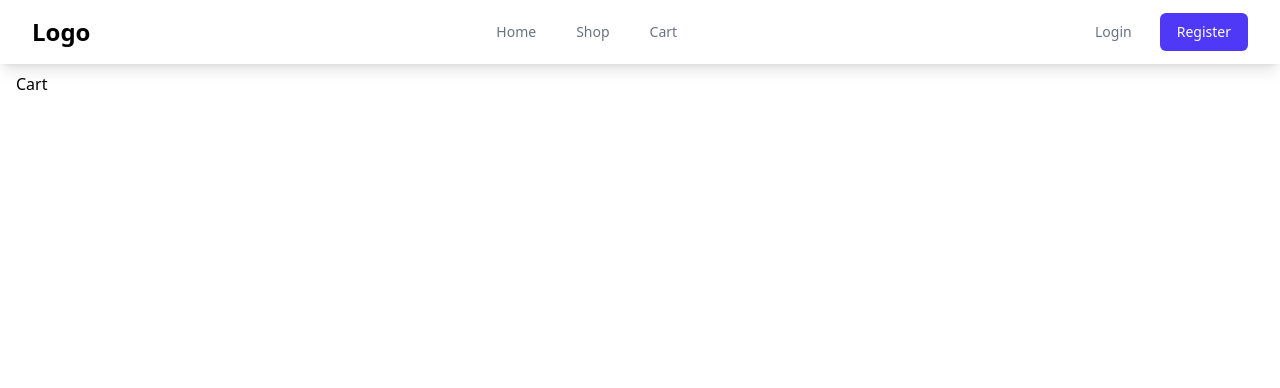
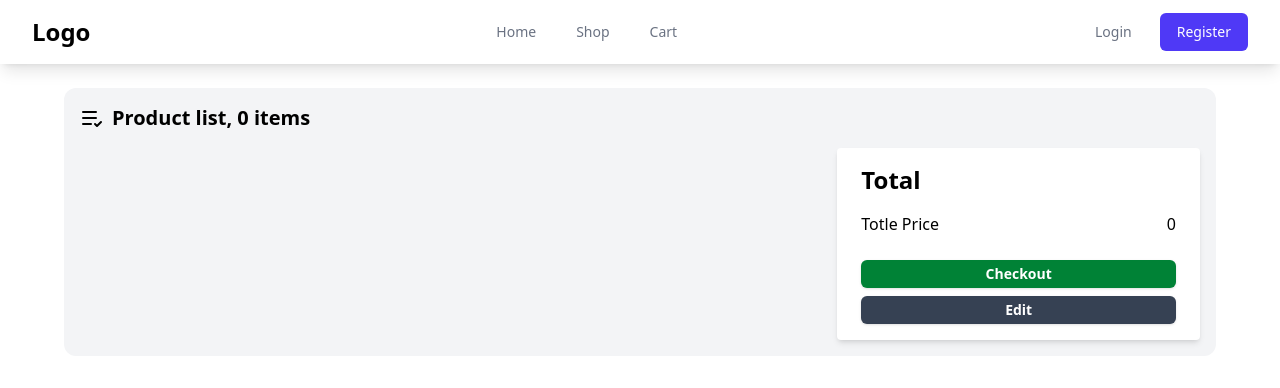
Before and after one commit to Warkung/E-Commerce, a React (Vite) app in the folder client/: page /cart in a window 1280 px wide. Shown: the top 388 px of the page. Built offline with nearby package versions, Linux system fonts and the light colour scheme.

Commit message:
EP19 Carts page

```diff
--- a/client/src/api/product.js
+++ b/client/src/api/product.js
@@ -2,7 +2,7 @@ import axios from "axios";
 
 const URL = import.meta.env.VITE_URL_API;
 
-export const createProduct = async (form) =>
+export const createProduct = async (token,form) =>
   await axios.post(`${URL}/product`, form, {
     headers: {
       Authorization: `Bearer ${token}`,
--- a/client/src/components/card/CartCard.jsx
+++ b/client/src/components/card/CartCard.jsx
@@ -1,5 +1,6 @@
-import { BrushCleaning, Trash2 } from "lucide-react";
+import { BrushCleaning, Minus, Plus, Trash2 } from "lucide-react";
 import useEcomStore from "../../store/ecomStore";
+import { Link } from "react-router-dom";
 
 function CartCard() {
   const {
@@ -13,12 +14,16 @@ function CartCard() {
   return (
     <div>
       <div className="flex justify-between items-center mb-4">
-        <h1 className="text-2xl font-bold mb-4">Cart</h1>
+        <h1 className="text-2xl font-bold mb-4">
+          {carts.length} Selected Items
+        </h1>
         <button
+          disabled={carts.length === 0}
           onClick={actionClearCart}
-          className="p-2 rounded-full text-red-500 hover:bg-red-100 hover:text-red-700 transition-colors duration-300"
+          className="flex items-center gap-2 bg-gray-100  p-2 rounded-full text-red-500 hover:bg-red-100 hover:text-red-700 transition-colors duration-300 disabled:cursor-not-allowed disabled:bg-gray-200 disabled:text-gray-400"
         >
-          <BrushCleaning size={20} />
+          <BrushCleaning size={24} />
+          <span className="font-bold">Clear</span>
         </button>
       </div>
       {/* border card */}
@@ -31,12 +36,16 @@ function CartCard() {
               {/*Row1 left */}
               <div className="flex gap-2 items-center">
                 {/* img */}
-                <div className="w-16 h-16 bg-gray-200 rounded-md text-center flex justify-center items-center">
+                <div className="w-20 h-20 shadow bg-gray-200 rounded-md text-center flex justify-center items-center">
+                  {cart.images.length !== 0 ? (
                     <img
                       src={cart.images[0].url}
-                    className="w-full h-full "
+                      className="w-full h-full rounded-md"
                       alt={cart.title}
                     />
+                  ) : (
+                    <span className="text-gray-500 text-sm ">No Image</span>
+                  )}
                 </div>
                 {/* text */}
                 <div>
@@ -60,19 +69,22 @@ function CartCard() {
             {/*Row2*/}
             <div className="flex justify-between">
               {/* Row2 left */}
-              <div className="border rounded px-1 py-1 text-xs ">
+              <div className="flex justify-center items-center w-20 h-6 rounded text-xs ">
                 <button
+                  disabled={cart.count <= 1}
                   onClick={() => actionUpdateQuantity(cart.id, cart.count - 1)}
-                  className="bg-gray-200 px-2 py-1 w-7 rounded hover:cursor-pointer hover:bg-gray-300 transition-all duration-300 ease-in-out "
+                  className=" bg-gray-300 mx-0.5 px-0.5 py-0.25 text-white rounded-md hover:cursor-pointer hover:bg-gray-500 transition-all duration-300 ease-in-out disabled:cursor-not-allowed disabled:bg-gray-200"
                 >
-                  -
+                  <Minus size={18} />
                 </button>
-                <span className="px-4 py-1">{cart.count}</span>
+                <span className="w-xl text-center text-[16px] font-semibold">
+                  {cart.count}
+                </span>
                 <button
                   onClick={() => actionUpdateQuantity(cart.id, cart.count + 1)}
-                  className="bg-gray-200 px-2 py-1 w-7 rounded hover:cursor-pointer hover:bg-gray-300 transition-all duration-300 ease-in-out "
+                  className=" bg-gray-300 mx-0.5 px-0.5 py-0.25 text-white rounded-md hover:cursor-pointer hover:bg-gray-500 transition-all duration-300 ease-in-out"
                 >
-                  +
+                  <Plus size={18} />
                 </button>
               </div>
               {/* Row2 right */}
@@ -89,9 +101,23 @@ function CartCard() {
         </div>
 
         {/* Button */}
-        <button className="text-sm w-full mt-4 bg-green-700 text-white px-4 py-1 rounded-md hover:cursor-pointer hover:bg-green-500 transition-all duration-300 ease-in-out">
+        <Link
+          to={"/cart"}
+          className={carts.length === 0 ? "pointer-events-none" : ""}
+        >
+          {carts.length === 0 ? (
+            <button
+              className="text-sm font-bold shadow w-full mt-4 bg-gray-700 text-white px-4 py-2 rounded-md hover:cursor-not-allowed hover:bg-gray-500 transition-all duration-300 ease-in-out"
+              disabled
+            >
+              Cart is Empty
+            </button>
+          ) : (
+            <button className="text-sm font-bold shadow w-full mt-4 bg-green-700 text-white px-4 py-2 rounded-md hover:cursor-pointer hover:bg-green-500 transition-all duration-300 ease-in-out">
               Checkout
             </button>
+          )}
+        </Link>
       </div>
     </div>
   );
--- /dev/null
+++ b/client/src/components/card/ListCart.jsx
@@ -0,0 +1,81 @@
+import { ListCheck } from "lucide-react";
+import useEcomStore from "../../store/ecomStore";
+import { Link } from "react-router-dom";
+
+function ListCart() {
+  const { carts, getTotalPrice } = useEcomStore((state) => state);
+
+  return (
+    <div className="max-w-6xl mx-auto mt-6">
+      {/* Header */}
+      <div className="rounded-xl bg-gray-100 p-4">
+        <div className="flex gap-2 items-center mb-4">
+          <ListCheck size={24} />
+          <p className="text-lg sm:text-xl font-bold">
+            Product list, {carts.length} items
+          </p>
+        </div>
+        {/*Cart Body*/}
+        <div className="grid grid-cols-1 lg:grid-cols-3 gap-4">
+          {/* Left */}
+          <div className="lg:col-span-2">
+            {/* Card */}
+            {carts.map((cart) => (
+              <div
+                key={cart.id}
+                className="bg-white p-2 rounded-md shadow-md mb-2"
+              >
+                {/*Row1*/}
+                <div className="flex justify-between items-start sm:items-center gap-2">
+                  {/*Row1 left */}
+                  <div className="flex gap-2 items-center">
+                    {/* img */}
+                    <div className="w-20 h-20 shadow bg-gray-200 rounded-md text-center flex justify-center items-center flex-shrink-0">
+                      {cart.images.length !== 0 ? (
+                        <img
+                          src={cart.images[0].url}
+                          className="w-full h-full rounded-md object-contain"
+                          alt={cart.title}
+                        />
+                      ) : (
+                        <span className="text-gray-500 text-sm">No Image</span>
+                      )}
+                    </div>
+                    {/* text */}
+                    <div className="ml-2 sm:ml-4">
+                      <p className="font-bold break-words">{cart.title}</p>
+                      <p className="text-gray-500 text-sm">
+                        ${cart.price.toLocaleString()} x {cart.count}
+                      </p>
+                    </div>
+                  </div>
+                  {/*Row1 Right */}
+                  <div className="font-bold text-blue-500 px-2">
+                    ${(cart.price * cart.count).toLocaleString()}
+                  </div>
+                </div>
+              </div>
+            ))}
+          </div>
+          {/* Right */}
+          <div className=" bg-white px-6 py-4 rounded shadow-md ">
+            <h1 className="text-2xl font-bold mb-4">Total</h1>
+            <div className="flex justify-between mb-2">
+              <span>Totle Price</span>
+              <span>{getTotalPrice().toLocaleString()}</span>
+            </div>
+            <button className="text-sm font-bold shadow w-full mt-4 bg-green-700 text-white px-4 py-1 rounded-md hover:cursor-pointer hover:bg-green-500 transition-all duration-300 ease-in-out">
+              Checkout
+            </button>
+            <Link to={"/shop"}>
+              <button className="text-sm font-bold shadow w-full mt-2 bg-gray-700 text-white px-4 py-1 rounded-md hover:cursor-pointer hover:bg-gray-500 transition-all duration-300 ease-in-out">
+                Edit
+              </button>
+            </Link>
+          </div>
+        </div>
+      </div>
+    </div>
+  );
+}
+export default ListCart;
--- a/client/src/components/card/ProductCard.jsx
+++ b/client/src/components/card/ProductCard.jsx
@@ -28,7 +28,7 @@ function ProductCard({ product }) {
         </p>
       </div>
       <div className="flex justify-between items-center mt-4">
-        <span className="font-bold text-2xl text-stone-800">
+        <span className="font-bold text-md text-stone-800">
           {product.price.toLocaleString()}
         </span>
         <button
--- a/client/src/pages/Cart.jsx
+++ b/client/src/pages/Cart.jsx
@@ -1,6 +1,10 @@
+import ListCart from "../components/card/ListCart";
+
 function Cart() {
   return (
-    <div>Cart</div>
-  )
+    <div>
+      <ListCart />
+    </div>
+  );
 }
-export default Cart
+export default Cart;
--- a/client/src/pages/ShopPage.jsx
+++ b/client/src/pages/ShopPage.jsx
@@ -19,7 +19,7 @@ function ShopPage() {
       </div>
 
       {/* product list */}
-      <div className="w-3/4 bg p-4 overflow-y-auto">
+      <div className="w-3/4 bg p-2 overflow-y-auto">
         <h1 className="text-2xl font-bold mb-4">Products</h1>
         <div className="flex flex-wrap mx-4 gap-4  ">
           {products.map((product, index) => (
@@ -29,7 +29,7 @@ function ShopPage() {
       </div>
 
       {/* cart */}
-      <div className="w-1/4 bg-gray-200 p-4 overflow-y-auto">
+      <div className="w-4/12 bg-gray-200 p-4 overflow-y-auto">
         <CartCard />
       </div>
     </div>
```
Lines whose indentation alone changed are shown as unchanged.
